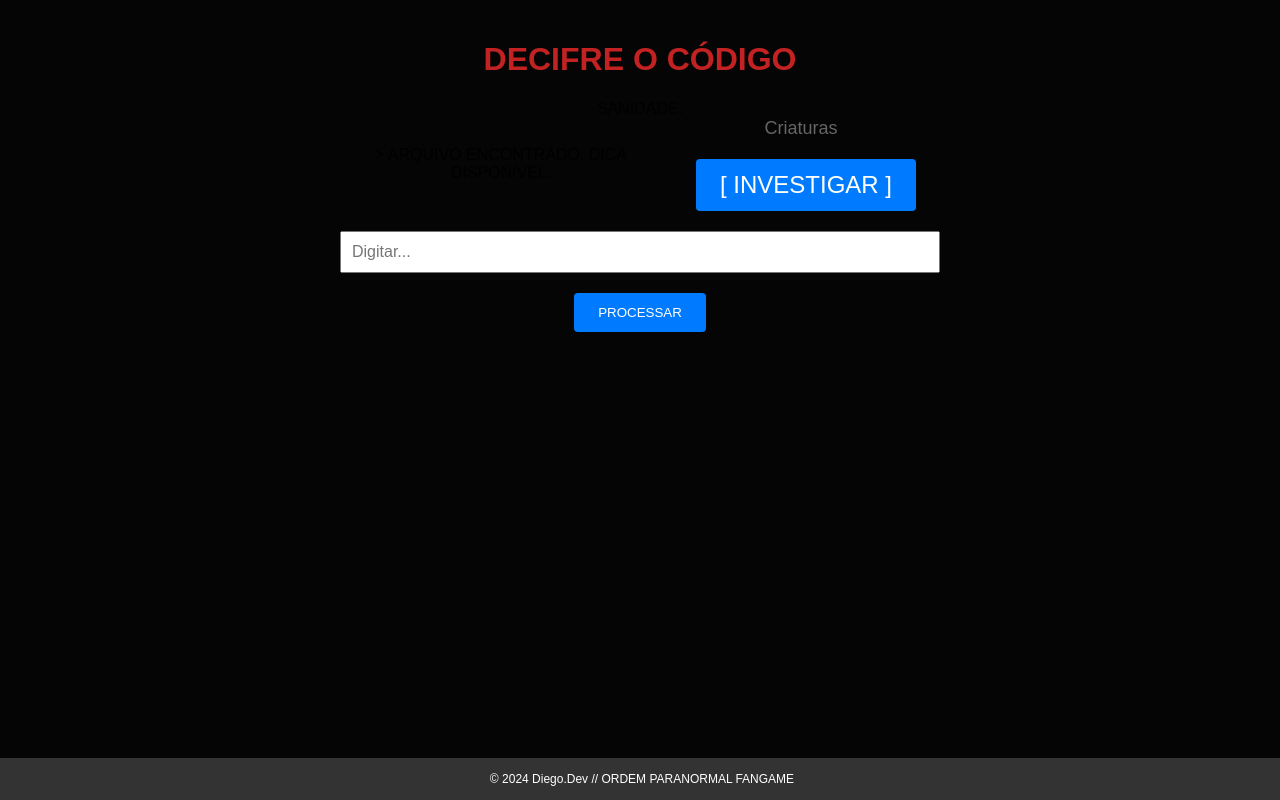
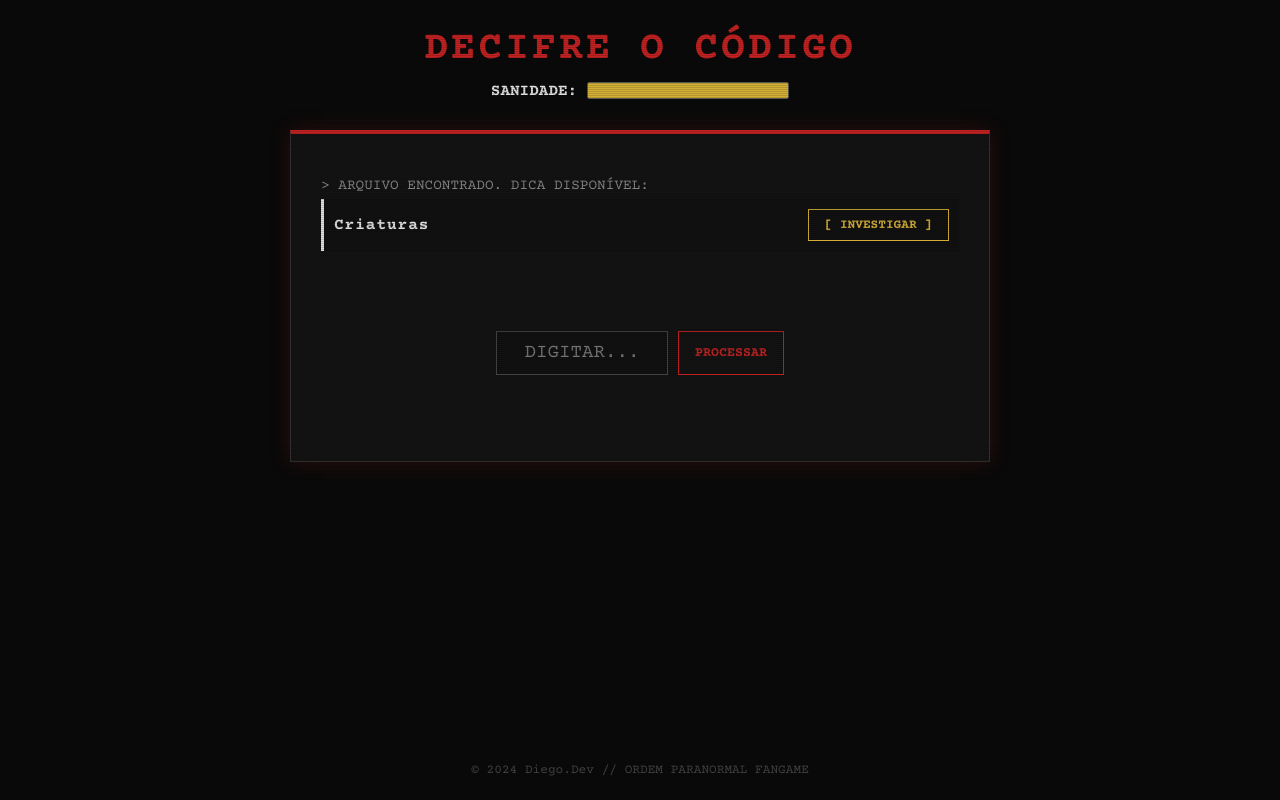
Before and after one commit to Diegodevops26/AdivinheAPalavra, a plain HTML site: page index.html in a window 1280 px wide. Drawn offline with nearby package versions, Linux system fonts and the light colour scheme.

Commit message:
Refactor styles with CSS variables and layout changes
Updated styles to use CSS variables and improved layout.

```diff
--- a/style/styles.css
+++ b/style/styles.css
@@ -1,104 +1,251 @@
+:root {
+    --bg-color: #0a0a0a;
+    --text-color: #e0e0e0;
+    --blood-red: #c22222;
+    --bright-red: #ff0000;
+    --terminal-green: #33ff33; /* Opcional: ou use Dourado/Roxo dependendo do elemento */
+    --gold: #d4af37;
+    --dark-grey: #1f1f1f;
+}
+
 body {
-    font-family: Arial, sans-serif;
-    background-color: #050505;
+    font-family: 'Courier Prime', monospace;
+    background-color: var(--bg-color);
+    color: var(--text-color);
     margin: 0;
     padding: 0;
+    height: 100vh;
+    display: flex;
+    flex-direction: column;
+    justify-content: center;
+    overflow-x: hidden;
+}
+
+/* Efeito de TV Antiga / Scanlines */
+.overlay {
+    position: fixed;
+    top: 0;
+    left: 0;
+    width: 100%;
+    height: 100%;
+    background: repeating-linear-gradient(
+        0deg,
+        rgba(0, 0, 0, 0.15),
+        rgba(0, 0, 0, 0.15) 1px,
+        transparent 1px,
+        transparent 2px
+    );
+    pointer-events: none;
+    z-index: 10;
 }
 
 .container {
-    max-width: 600px;
+    max-width: 700px;
     margin: 0 auto;
-    text-align: center;
-    padding: 20px;
+    width: 90%;
+    position: relative;
+    z-index: 1;
 }
 
-h1 {
-    color: #c22222;
+/* Título com Glitch */
+h1.glitch {
+    color: var(--blood-red);
+    text-align: center;
+    font-size: 2.5rem;
+    text-shadow: 2px 2px var(--bg-color);
+    letter-spacing: 3px;
+    margin-bottom: 10px;
+    position: relative;
 }
 
-#game {
-    background-color: #ebe7e7;
-    border-radius: 8px;
-    padding: 20px;
-    box-shadow: 0 4px 8px rgba(0, 0, 0, 0.1);
-    margin-top: 30px;
-}
-
-#clue {
-    font-style: italic;
-    color: #888;
-}
-
-#wordDisplay {
-    font-size: 24px;
-    margin-bottom: 20px;
+/* Barra de Sanidade */
+.sanity-wrapper {
+    display: flex;
+    align-items: center;
+    justify-content: center;
+    gap: 10px;
+    margin-bottom: 30px;
     font-weight: bold;
 }
 
-#guessInput {
-    margin-top: 10px;
-    padding: 10px;
-    width: 100%;
-    box-sizing: border-box;
-    font-size: 16px;
+.sanity-bar-container {
+    width: 200px;
+    height: 15px;
+    background-color: #333;
+    border: 1px solid #555;
+    border-radius: 2px;
+    overflow: hidden;
 }
 
+.sanity-bar {
+    height: 100%;
+    background-color: var(--gold); /* Cor de Sanidade */
+    box-shadow: 0 0 10px var(--gold);
+    transition: width 0.3s ease, background-color 0.3s;
+}
+
+/* Área Principal "Terminal" */
+#game-terminal {
+    background-color: rgba(20, 20, 20, 0.95);
+    border: 1px solid #333;
+    border-top: 4px solid var(--blood-red);
+    padding: 30px;
+    box-shadow: 0 0 20px rgba(194, 34, 34, 0.2);
+    position: relative;
+}
+
+/* Dica */
+.terminal-text {
+    color: #888;
+    font-size: 0.9rem;
+    margin-bottom: 5px;
+}
+
+.clue-box {
+    background: #111;
+    padding: 10px;
+    border-left: 3px solid var(--text-color);
+    display: flex;
+    justify-content: space-between;
+    align-items: center;
+    margin-bottom: 30px;
+}
+
+#clueText {
+    font-weight: bold;
+    letter-spacing: 1px;
+}
+
+/* Botões Estilizados */
 button {
-    margin-top: 20px;
-    padding: 12px 24px;
-    background-color: #007bff;
-    color: #fff;
-    border: none;
-    border-radius: 4px;
+    background: transparent;
+    border: 1px solid var(--text-color);
+    color: var(--text-color);
+    padding: 8px 16px;
+    font-family: 'Courier Prime', monospace;
     cursor: pointer;
-    transition: background-color 0.3s ease;
+    transition: all 0.2s;
+    text-transform: uppercase;
+    font-weight: bold;
 }
 
 button:hover {
-    background-color: #0056b3;
-}
-
-#message {
-    font-weight: bold;
-    margin-top: 20px;
-    color: #ff6347;
-}
-
-footer {
-    text-align: center;
-    background-color: #333;
-    color: white;
-    padding: 2px;
-    /* reduziu de 5px para 2px */
-    font-size: 12px;
-    /* adicionou essa propriedade para reduzir o tamanho da fonte */
-    position: fixed;
-    bottom: 0;
-    width: 100%;
-}
-
-#clueContainer {
-    display: flex;
-    align-items: center;
-    margin-bottom: 10px;
-}
-
-#clue {
-    font-weight: bold;
-    margin-right: 10px;
-}
-
-#clueText {
-    font-size: 18px;
-    color: #666;
+    background: var(--text-color);
+    color: var(--bg-color);
+    box-shadow: 0 0 10px rgba(255,255,255,0.5);
 }
 
 #hintButton {
-    font-size: 24px;
-    cursor: pointer;
-    margin-left: 10px;
+    border-color: var(--gold);
+    color: var(--gold);
+    font-size: 0.8rem;
 }
 
 #hintButton:hover {
-    color: #aaa;
+    background: var(--gold);
+    color: #000;
 }
+
+/* Visualização da Palavra (Caixinhas) */
+#wordContainer {
+    display: flex;
+    justify-content: center;
+    gap: 10px;
+    margin: 40px 0;
+    flex-wrap: wrap;
+}
+
+.letter-slot {
+    width: 40px;
+    height: 50px;
+    border-bottom: 3px solid #555;
+    display: flex;
+    align-items: center;
+    justify-content: center;
+    font-size: 2rem;
+    font-weight: bold;
+    text-transform: uppercase;
+    color: var(--text-color);
+    transition: border-color 0.3s;
+}
+
+.letter-slot.revealed {
+    border-color: var(--text-color);
+    animation: popIn 0.3s forwards;
+}
+
+/* Input e Controles */
+.input-area {
+    display: flex;
+    gap: 10px;
+    justify-content: center;
+}
+
+#guessInput {
+    background: #111;
+    border: 1px solid #444;
+    color: white;
+    padding: 10px;
+    font-family: 'Courier Prime', monospace;
+    font-size: 1.2rem;
+    width: 150px;
+    text-align: center;
+    text-transform: uppercase;
+}
+
+#guessInput:focus {
+    outline: none;
+    border-color: var(--blood-red);
+    box-shadow: 0 0 10px rgba(194, 34, 34, 0.5);
+}
+
+#btnGuess {
+    border-color: var(--blood-red);
+    color: var(--blood-red);
+}
+
+#btnGuess:hover {
+    background: var(--blood-red);
+    color: white;
+}
+
+#btnReset {
+    width: 100%;
+    margin-top: 20px;
+    border-color: var(--gold);
+    color: var(--gold);
+}
+
+/* Mensagens */
+#message {
+    text-align: center;
+    height: 20px;
+    margin-top: 20px;
+    font-weight: bold;
+}
+.msg-error { color: var(--bright-red); animation: shake 0.5s; }
+.msg-success { color: var(--terminal-green); }
+
+/* Footer */
+footer {
+    text-align: center;
+    color: #444;
+    font-size: 0.8rem;
+    margin-top: auto;
+    padding: 10px;
+    z-index: 2;
+}
+
+/* Animações */
+@keyframes shake {
+    0% { transform: translateX(0); }
+    25% { transform: translateX(-5px); }
+    50% { transform: translateX(5px); }
+    75% { transform: translateX(-5px); }
+    100% { transform: translateX(0); }
+}
+
+@keyframes popIn {
+    0% { transform: scale(0.5); opacity: 0; }
+    100% { transform: scale(1); opacity: 1; }
+}
```
